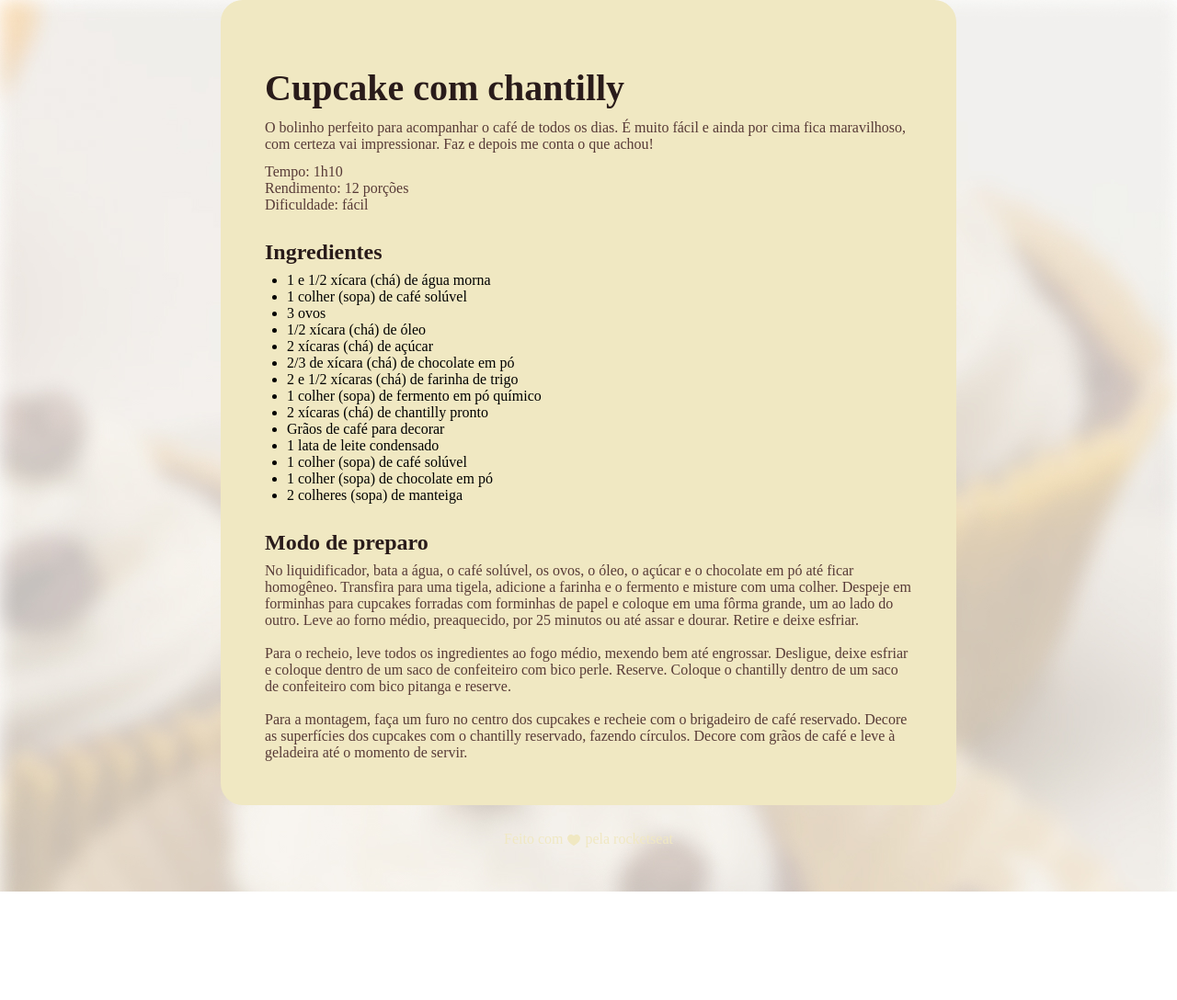
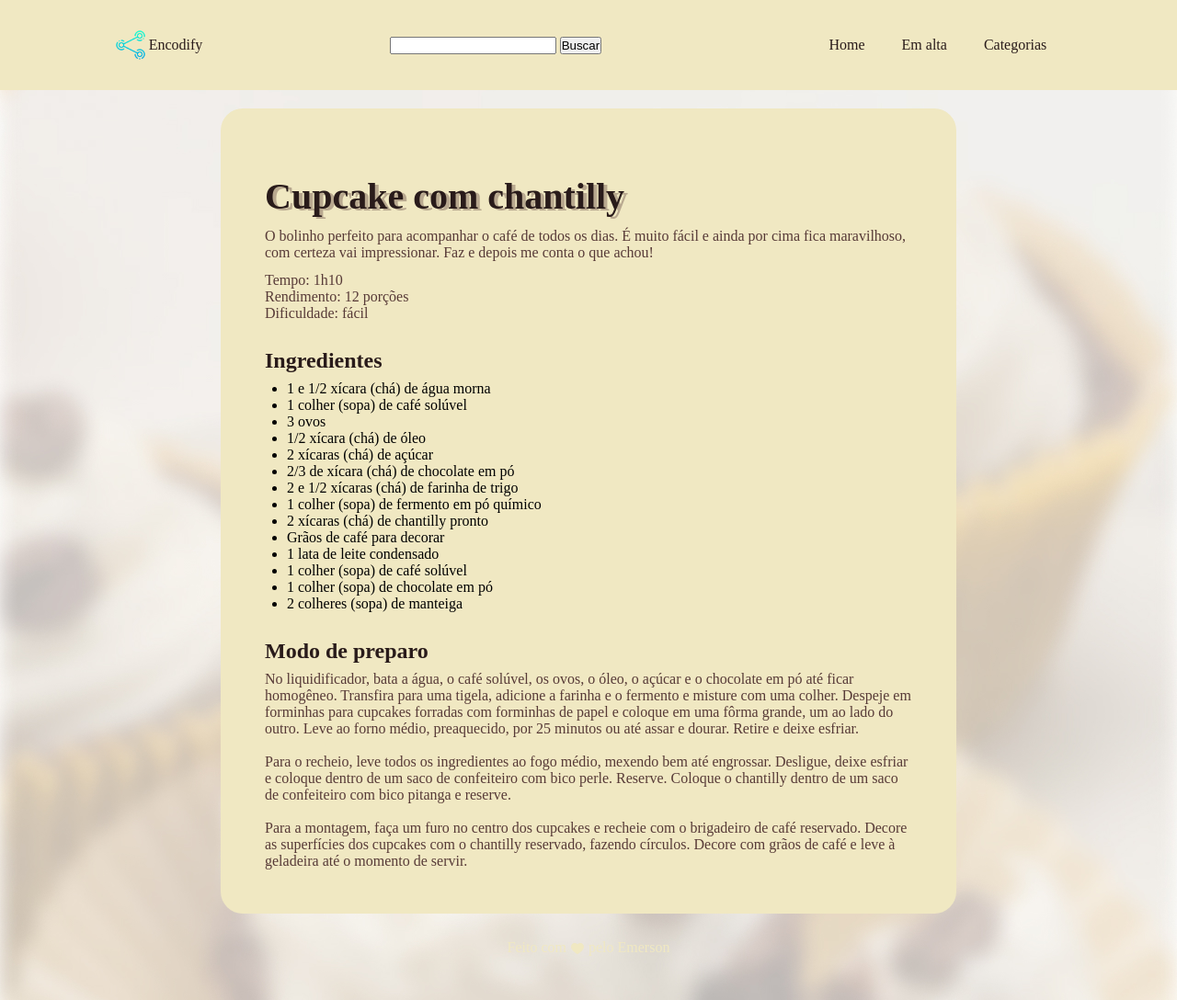
Before and after one commit to emerson25k5/pagina_receita, a plain HTML site: page index.html in a window 1280 px wide. Shown: the whole page at 92% size. Before the commit the page ends 970 px from the top, so only its background shows below. Drawn offline with Linux system fonts and the light colour scheme; a web font is replaced by a local one.

Commit message:
add nav and header structure; add new styles

```diff
--- a/index.html
+++ b/index.html
@@ -3,15 +3,38 @@
 <head>
   <meta charset="UTF-8">
   <meta name="viewport" content="width=device-width, initial-scale=1.0">
+  <link rel="shortcut icon" href="assets/heart.svg" type="image/x-icon">
   <link rel="preconnect" href="https://fonts.googleapis.com">
   <link rel="preconnect" href="https://fonts.gstatic.com" crossorigin>
 
-  <title>Página de receita</title>
+  <title>Receita | Cupcake</title>
 
   <link rel="stylesheet" href="style.css">
   <link href="https://fonts.googleapis.com/css2?family=Alice&display=swap" rel="stylesheet">
 </head>
 <body>
+
+  <header>
+    <nav>
+      <div class="logo-content">
+        <img src="./assets/swupe_icon.png" alt="" class="logo">
+         Encodify
+      </div>
+      <div>
+        <input type="search">
+        <button type="submit">Buscar</button>
+      </div>
+      <div>
+        <ul class="menu">
+          <a href="#"><li>Home</li></a>
+          <a href="#"><li>Em alta</li></a>
+          <a href="#"><li>Categorias</li></a>
+        </ul>
+      </div>
+    </nav>
+  </header>
+
+
   <div id="page">
     <img src="./assets/main-image.jpg" alt="" class="">
     <main>
@@ -59,7 +82,7 @@
   <footer>
     Feito com
     <img src="./assets/heart.svg" alt="coracaozinho fofinho">
-    pela rocketseat
+    pelo Emerson
   </footer>
 
 </body>
--- a/style.css
+++ b/style.css
@@ -5,6 +5,53 @@
 
 :root {
   font-family: "Alice", serif;
+}
+
+header {
+  display: fixed;
+}
+
+header nav {
+  display: flex;
+  justify-content: space-around;
+  align-items: center;
+  background-color: #F0E8C2;
+  color: #291B1A;
+  margin-bottom: 20px;
+  padding: 20px;
+}
+
+div.logo-content {
+  display: flex;
+  justify-content: center;
+  align-items: center;
+}
+
+img.logo {
+  width: 40px;
+}
+
+ul.menu {
+  display: flex;
+  justify-content: space-evenly;
+}
+
+ul.menu li {
+  list-style-type: none;
+  margin: 10px;
+  text-decoration: none;
+  padding: 10px;
+  border-radius: 10px;
+  transform: ;
+}
+
+ul.menu li:hover {
+  box-shadow: 2px 2px 2px 1px #573A37;
+}
+
+ul.menu a {
+  text-decoration: none;
+  color: #291B1A;
 }
 
 body {
@@ -40,9 +87,8 @@ section + section {
 h1 {
   line-height: 140%;
   font-size: 40px;
+  filter: drop-shadow(4px 2px 0px #573a375d);
 }
-
-
 
 h2 {
   font-size: 24px;
```
Also changed, not shown: assets/swupe_icon.png (added).
